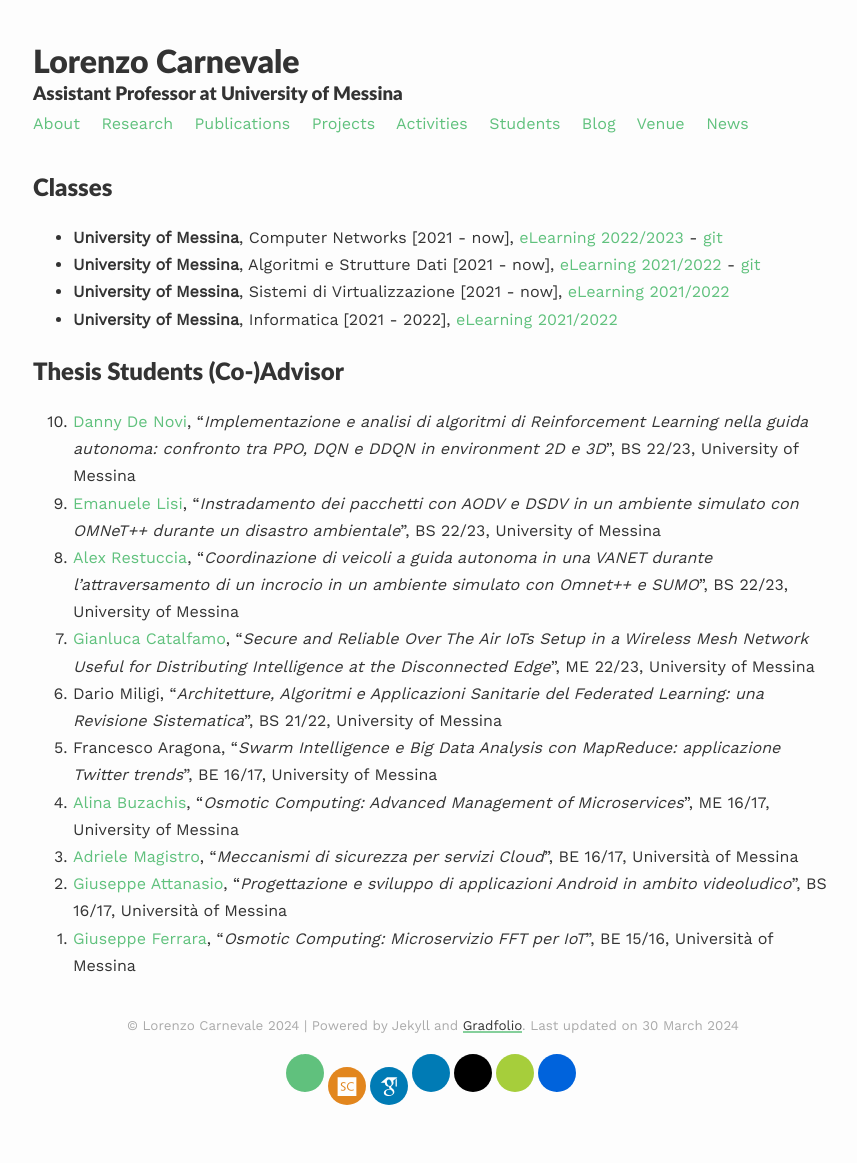
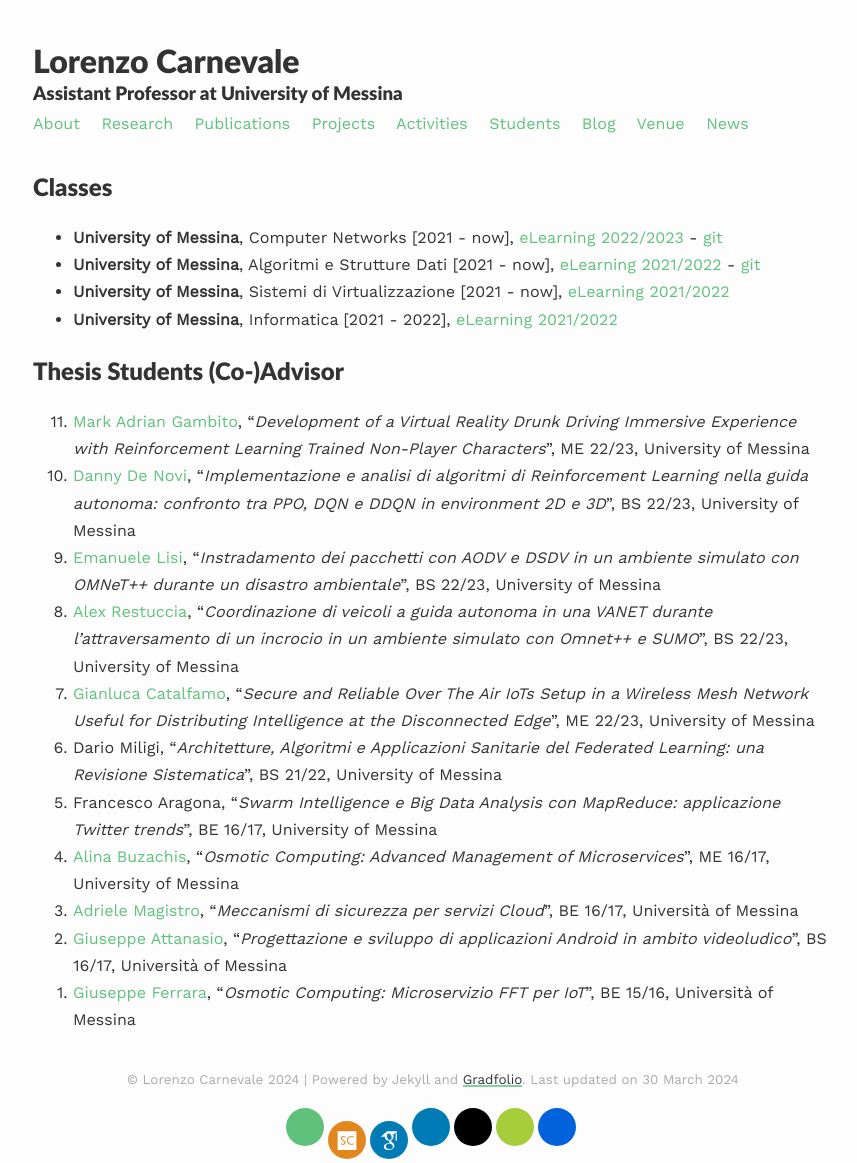
Before and after one commit to lcarnevale/lcarnevale.github.io, a Jekyll site: the page built from _pages/teaching.md, in a window 1280 px wide. Shown: the whole page, without its empty margins (207-1064 px from the left). Built offline with Jekyll 4.4.1, drawn with Linux system fonts in a browser that asks for light colours; some web fonts are replaced; before the commit the page ends 1109 px from its top, so only the background shows below that.

Commit message:
add Gambito thesis

```diff
--- a/_pages/teaching.md
+++ b/_pages/teaching.md
@@ -12,6 +12,7 @@ published: true
 - **University of Messina**, Informatica [2021 - 2022], [eLearning 2021/2022](https://moodle2.unime.it/course/view.php?id=48069)
 
 ## Thesis Students (Co-)Advisor
+1. [Mark Adrian Gambito](https://www.linkedin.com/in/mark-adrian-gambito-42b79a195/), "*Development of a Virtual Reality Drunk Driving Immersive Experience with Reinforcement Learning Trained Non-Player Characters*", ME 22/23, University of Messina
 1. [Danny De Novi](), "*Implementazione e analisi di algoritmi di Reinforcement Learning nella guida autonoma: confronto tra PPO, DQN e DDQN in environment 2D e 3D*", BS 22/23, University of Messina
 1. [Emanuele Lisi](https://www.linkedin.com/in/emanuele-lisi-724380250), "*Instradamento dei pacchetti con AODV e DSDV in un ambiente simulato con OMNeT++ durante un disastro ambientale*", BS 22/23, University of Messina
 1. [Alex Restuccia](https://www.linkedin.com/in/alex-restuccia), "*Coordinazione di veicoli a guida autonoma in una VANET durante l’attraversamento di un incrocio in un ambiente simulato con Omnet++ e SUMO*", BS 22/23, University of Messina
```
